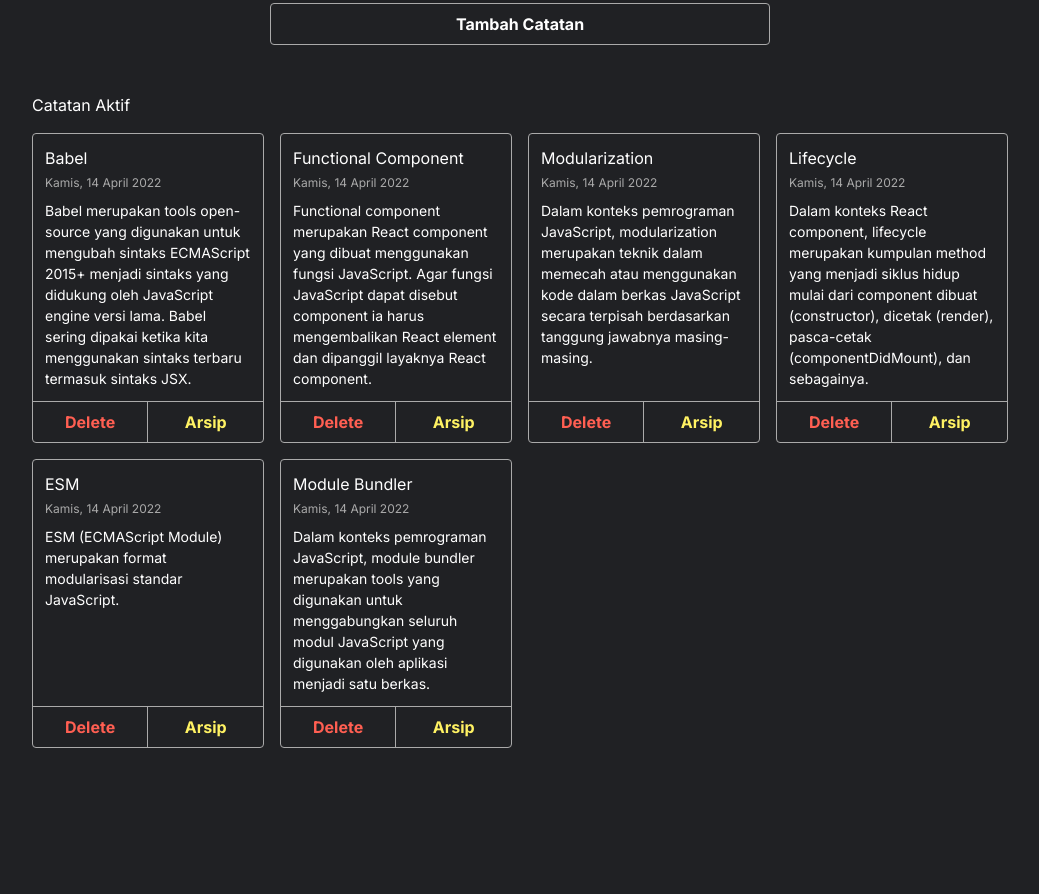
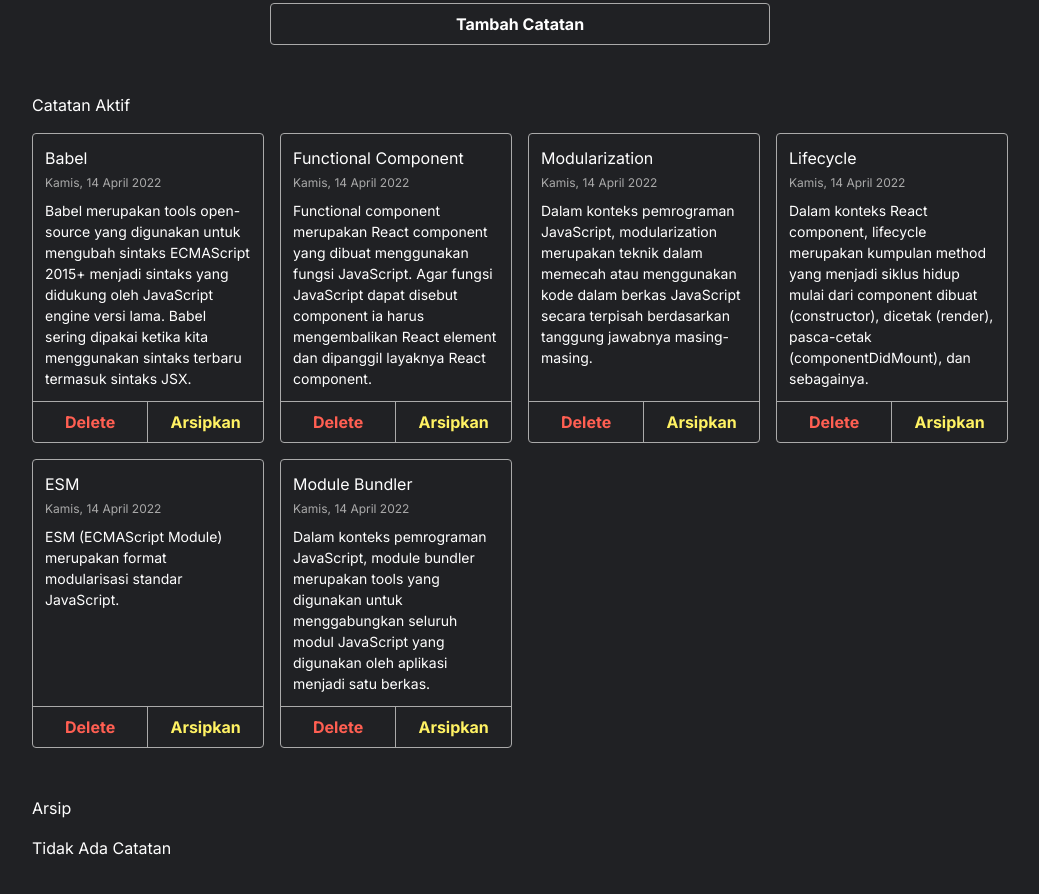
Before and after one commit to ffarras/dicoding-notes-app, a React (Vite) app: page / in a window 1280 px wide. Shown: the part 540-1434 px from the top of the page, without its empty margins (120-1159 px from the left). Before the commit the page ends 1364 px from the top, so only its background shows below. Built offline with nearby package versions, Linux system fonts and the light colour scheme.

Commit message:
archive note feature completed, refactor if cases codes

```diff
--- a/src/components/Header/NoteSearch.jsx
+++ b/src/components/Header/NoteSearch.jsx
@@ -13,7 +13,6 @@ class NoteSearch extends React.Component {
   }
 
   componentDidUpdate(prevProps, prevState){
-    // console.log(this.state)
     if (this.state.titleQuery !== prevState.titleQuery){
       this.props.searchNote(this.state);
     }
--- a/src/components/Item/ArchiveButton.jsx
+++ b/src/components/Item/ArchiveButton.jsx
@@ -1,11 +1,12 @@
 import React from "react";
 
-function ArchiveButton({ id, onArchive }) {
+function ArchiveButton({ id, onArchive, archived }) {
+  const buttonText = archived ? "Aktifkan" : "Arsipkan";
   return (
     <button className="note-item__archive-button" onClick={() => onArchive(id)}>
-      Arsip
+      {buttonText}
     </button>
   );
 }
 
-export default ArchiveButton
+export default ArchiveButton;
--- a/src/components/Item/NoteItem.jsx
+++ b/src/components/Item/NoteItem.jsx
@@ -2,13 +2,26 @@ import React from "react";
 import NoteItemContent from "./NoteItemContent";
 import NoteItemAction from "./NoteItemAction";
 
-function NoteItem({ id, title, body, createdAt, onDelete, onArchive }) {
-    return (
-        <article className="note-item">
-            <NoteItemContent title={title} body={body} createdAt={createdAt} />
-            <NoteItemAction id={id} onDelete={onDelete} onArchive={onArchive} />
-        </article>
-    )
+function NoteItem({
+  id,
+  title,
+  body,
+  createdAt,
+  onDelete,
+  onArchive,
+  archived,
+}) {
+  return (
+    <article className="note-item">
+      <NoteItemContent title={title} body={body} createdAt={createdAt} />
+      <NoteItemAction
+        id={id}
+        onDelete={onDelete}
+        onArchive={onArchive}
+        archived={archived}
+      />
+    </article>
+  );
 }
 
 export default NoteItem;
--- a/src/components/Item/NoteItemAction.jsx
+++ b/src/components/Item/NoteItemAction.jsx
@@ -2,13 +2,13 @@ import React from "react";
 import DeleteButton from "./DeleteButton";
 import ArchiveButton from "./ArchiveButton";
 
-function NoteItemAction({id, onDelete, onArchive}) {
-    return (
-        <div className="note-item__action">
-            <DeleteButton id={id} onDelete={onDelete} />
-            <ArchiveButton id={id} onArchive={onArchive} />
-        </div>
-    )
+function NoteItemAction({ id, onDelete, onArchive, archived }) {
+  return (
+    <div className="note-item__action">
+      <DeleteButton id={id} onDelete={onDelete} />
+      <ArchiveButton id={id} onArchive={onArchive} archived={archived} />
+    </div>
+  );
 }
 
-export default NoteItemAction
+export default NoteItemAction;
--- a/src/components/Item/NoteItemContent.jsx
+++ b/src/components/Item/NoteItemContent.jsx
@@ -1,14 +1,14 @@
 import React from "react";
 import { showFormattedDate } from "../../utils";
 
-function NoteItemContent({title, body, createdAt}) {
+function NoteItemContent({ title, body, createdAt }) {
   return (
     <div className="note-item__content">
       <h3 className="note-item__title">{title}</h3>
       <p className="note-item__date">{showFormattedDate(createdAt)}</p>
       <p className="note-item__body">{body}</p>
     </div>
-    )
+  );
 }
 
-export default NoteItemContent
+export default NoteItemContent;
--- a/src/components/NoteApp.jsx
+++ b/src/components/NoteApp.jsx
@@ -14,6 +14,7 @@ class NoteApp extends React.Component {
     this.onAddNoteHandler = this.onAddNoteHandler.bind(this);
     this.onDeleteHandler = this.onDeleteHandler.bind(this);
     this.onSearchHandler = this.onSearchHandler.bind(this);
+    this.onArchiveHandler = this.onArchiveHandler.bind(this);
   }
 
   onDeleteHandler(id) {
@@ -42,6 +43,15 @@ class NoteApp extends React.Component {
     });
   }
 
+  onArchiveHandler(id) {
+    const targetNote = this.state.notes.find((note) => note.id === id);
+    targetNote.archived == false
+      ? (targetNote.archived = true)
+      : (targetNote.archived = false);
+    const notes = this.state.notes;
+    this.setState({ notes });
+  }
+
   render() {
     return (
       <section className="note-app">
@@ -51,6 +61,7 @@ class NoteApp extends React.Component {
           addNote={this.onAddNoteHandler}
           onDelete={this.onDeleteHandler}
           onSearch={this.state.searchQuery}
+          onArchive={this.onArchiveHandler}
         />
       </section>
     );
--- a/src/components/NoteAppBody.jsx
+++ b/src/components/NoteAppBody.jsx
@@ -10,7 +10,9 @@ function NoteAppBody({ addNote, notes, onDelete, onArchive, onSearch }) {
     <div className="note-app__body">
       <NoteInput addNote={addNote} />
       <h2>Catatan Aktif</h2>
-      <NoteList notes={filteredNotes} onDelete={onDelete} onArchive={onArchive} />
+      <NoteList notes={filteredNotes.filter((note) => note.archived == false)} onDelete={onDelete} onArchive={onArchive} />
+      <h2>Arsip</h2>
+      <NoteList notes={filteredNotes.filter((note) => note.archived == true)} onDelete={onDelete} onArchive={onArchive} />
     </div>
   );
 }
--- a/src/components/NoteList.jsx
+++ b/src/components/NoteList.jsx
@@ -2,10 +2,10 @@ import React from "react";
 import NoteItem from "./Item/NoteItem";
 
 function NoteList({ notes, onDelete, onArchive }) {
-  if (notes.length > 0) {
-    return (
-      <div className="notes-list">
-        {notes.map((note) => (
+  return (
+    <div className="notes-list">
+      {notes.length > 0 ? (
+        notes.map((note) => (
           <NoteItem
             key={note.id}
             id={note.id}
@@ -13,11 +13,12 @@ function NoteList({ notes, onDelete, onArchive }) {
             onArchive={onArchive}
             {...note}
           />
-        ))}
-      </div>
-    );
-  }
-  return <div className="notes-list">Tidak Ada Catatan</div>;
+        ))
+      ) : (
+        <div>Tidak Ada Catatan</div>
+      )}
+    </div>
+  );
 }
 
 export default NoteList;
```
Lines whose indentation alone changed are shown as unchanged.
